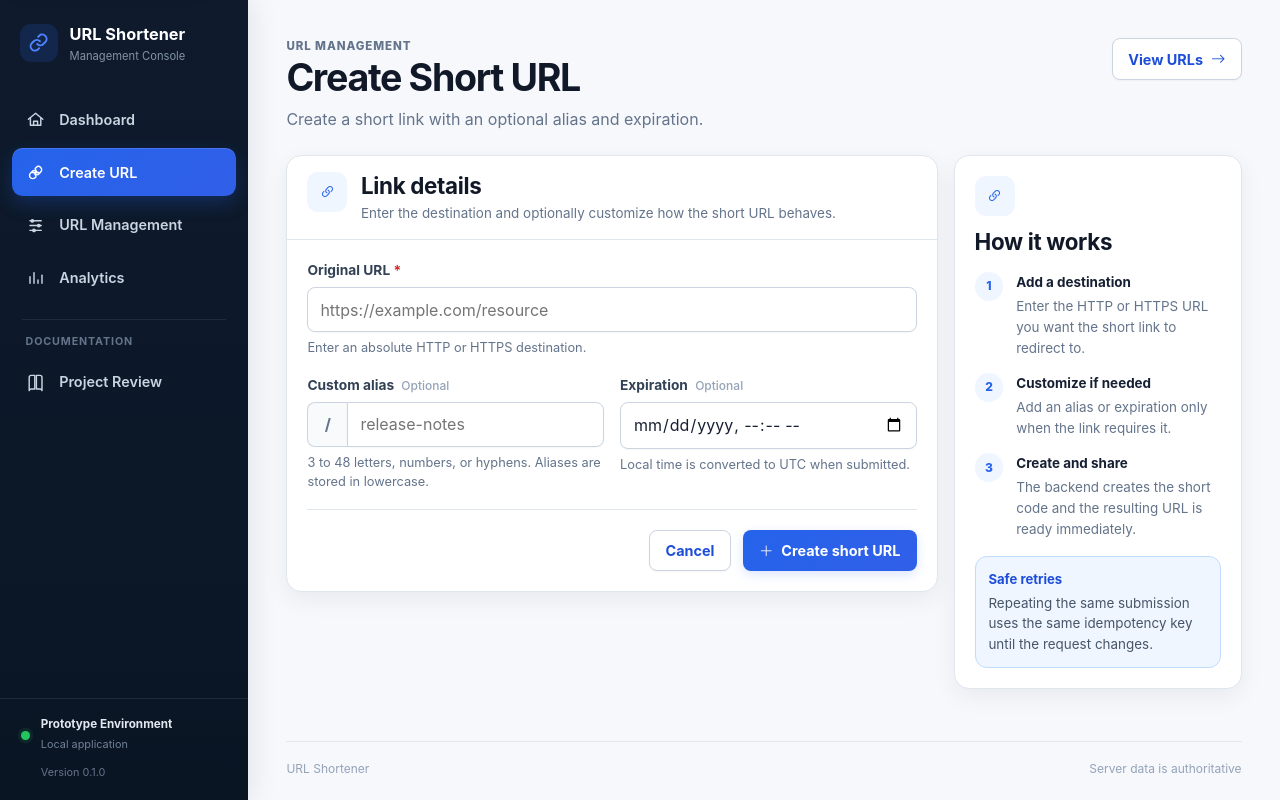
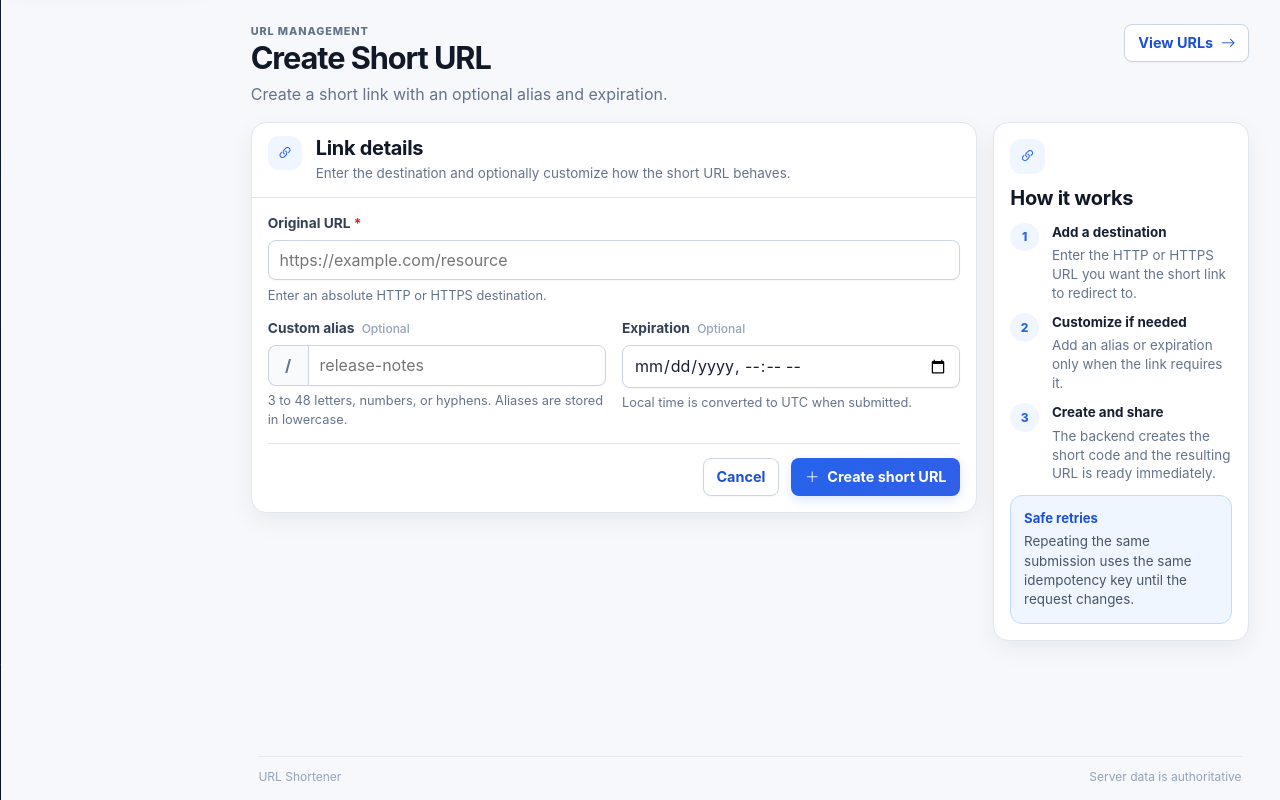
Before and after one commit to nikunj22799/UrlShortener, an Angular app in the folder frontend/: page /urls/new in a window 1280 px wide. Built offline with nearby package versions, Linux system fonts and the light colour scheme.

Commit message:
ft-review7

```diff
--- a/frontend/src/app/features/analytics/analytics-summary.component.css
+++ b/frontend/src/app/features/analytics/analytics-summary.component.css
@@ -5,18 +5,18 @@
 .summary-grid {
   display: grid;
   grid-template-columns: repeat(4, minmax(0, 1fr));
-  gap: var(--space-4);
+  gap: 0.75rem;
 }
 
 .summary-card {
   display: flex;
   min-width: 0;
-  min-height: 8.5rem;
+  min-height: 6.5rem;
   flex-direction: column;
   justify-content: center;
   border: 1px solid var(--color-border);
   border-radius: var(--radius-lg);
-  padding: 1.2rem;
+  padding: 0.9rem;
   background: var(--color-surface);
   box-shadow: var(--shadow-card);
   transition:
@@ -32,7 +32,7 @@
 }
 
 .summary-label {
-  margin-bottom: 0.55rem;
+  margin-bottom: 0.35rem;
   color: var(--color-muted);
   font-size: 0.76rem;
   font-weight: 750;
@@ -41,7 +41,7 @@
 .summary-value {
   overflow-wrap: anywhere;
   color: #0f172a;
-  font-size: 2rem;
+  font-size: 1.55rem;
   font-weight: 800;
   line-height: 1.1;
   letter-spacing: -0.025em;
@@ -60,7 +60,7 @@
 }
 
 .summary-description {
-  margin-top: 0.45rem;
+  margin-top: 0.3rem;
   color: var(--color-subtle);
   font-size: 0.72rem;
 }
--- a/frontend/src/app/features/create-url/create-url-page.component.css
+++ b/frontend/src/app/features/create-url/create-url-page.component.css
@@ -9,7 +9,7 @@
   display: grid;
   grid-template-columns:
     minmax(0, 1fr)
-    minmax(16rem, 18rem);
+    minmax(14rem, 16rem);
   align-items: start;
   gap: 1rem;
 }
@@ -32,7 +32,7 @@
   align-items: flex-start;
   gap: 0.85rem;
   border-bottom: 1px solid var(--color-border);
-  padding: 1rem 1.25rem;
+  padding: 0.8rem 1rem;
 }
 
 .panel-header h2,
@@ -50,9 +50,9 @@
 .panel-icon,
 .guidance-icon {
   display: inline-flex;
-  width: 2.5rem;
-  height: 2.5rem;
-  flex: 0 0 2.5rem;
+  width: 2.15rem;
+  height: 2.15rem;
+  flex: 0 0 2.15rem;
   align-items: center;
   justify-content: center;
   border-radius: 0.7rem;
@@ -62,8 +62,8 @@
 
 form {
   display: grid;
-  gap: 1.1rem;
-  padding: 1.25rem;
+  gap: 0.85rem;
+  padding: 1rem;
 }
 
 
@@ -123,7 +123,7 @@ form {
   justify-content: flex-end;
   gap: 0.75rem;
   border-top: 1px solid var(--color-border);
-  padding-top: 1.25rem;
+  padding-top: 0.9rem;
 }
 
 
@@ -132,7 +132,7 @@ form {
 .guidance-panel {
   position: sticky;
   top: 1rem;
-  padding: 1.25rem;
+  padding: 1rem;
 }
 
 .guidance-icon {
@@ -141,8 +141,8 @@ form {
 
 .guidance-list {
   display: grid;
-  gap: 0.9rem;
-  margin: 1rem 0;
+  gap: 0.65rem;
+  margin: 0.75rem 0;
   padding: 0;
   list-style: none;
 }
@@ -174,7 +174,7 @@ form {
 }
 
 .guidance-list p {
-  line-height: 1.55;
+  line-height: 1.4;
 }
 
 .guidance-note {
--- a/frontend/src/app/features/dashboard/dashboard-page.component.css
+++ b/frontend/src/app/features/dashboard/dashboard-page.component.css
@@ -12,15 +12,15 @@
 .metrics-grid {
   display: grid;
   grid-template-columns: repeat(4, minmax(0, 1fr));
-  gap: var(--space-4);
-  margin-bottom: var(--space-5);
+  gap: 0.75rem;
+  margin-bottom: 1rem;
 }
 
 .metric-card {
   min-width: 0;
   border: 1px solid var(--color-border);
   border-radius: var(--radius-lg);
-  padding: 1rem;
+  padding: 0.8rem;
   background: var(--color-surface);
   box-shadow: var(--shadow-card);
   transition:
@@ -38,15 +38,15 @@
 .metric-card__header {
   display: flex;
   align-items: center;
-  gap: 0.7rem;
-  margin-bottom: 0.65rem;
+  gap: 0.6rem;
+  margin-bottom: 0.45rem;
 }
 
 .metric-icon {
   display: inline-flex;
-  width: 2.4rem;
-  height: 2.4rem;
-  flex: 0 0 2.4rem;
+  width: 2.05rem;
+  height: 2.05rem;
+  flex: 0 0 2.05rem;
   align-items: center;
   justify-content: center;
   border-radius: 0.7rem;
@@ -98,7 +98,7 @@
   align-items: center;
   justify-content: space-between;
   gap: var(--space-4);
-  padding: 1rem 1.15rem;
+  padding: 0.75rem 0.9rem;
 }
 
 
@@ -154,11 +154,11 @@
     2.5rem;
   align-items: center;
   gap: 1rem;
-  padding-inline: 1.15rem;
+  padding-inline: 0.9rem;
 }
 
 .url-list__header {
-  min-height: 2.8rem;
+  min-height: 2.35rem;
   background: var(--color-surface-soft);
   color: var(--color-muted);
   font-size: 0.7rem;
@@ -168,7 +168,7 @@
 }
 
 .url-row {
-  min-height: 3.75rem;
+  min-height: 3.1rem;
   border-top: 1px solid #edf1f5;
   transition: background-color 140ms ease;
 }
--- a/frontend/src/app/features/url-management/url-details-page.component.css
+++ b/frontend/src/app/features/url-management/url-details-page.component.css
@@ -6,7 +6,7 @@
   display: grid;
   grid-template-columns:
     minmax(0, 1fr)
-    minmax(17rem, 20rem);
+    minmax(15rem, 18rem);
   align-items: start;
   gap: 0.75rem;
 }
@@ -14,7 +14,7 @@
 .details-main {
   display: grid;
   min-width: 0;
-  gap: 1rem;
+  gap: 0.75rem;
 }
 
 .details-card,
@@ -34,9 +34,9 @@
 
 .details-card__header {
   display: grid;
-  gap: 0.9rem;
+  gap: 0.65rem;
   border-bottom: 1px solid var(--color-border);
-  padding: 1rem 1.25rem;
+  padding: 0.8rem 1rem;
 }
 
 .identity {
@@ -44,7 +44,7 @@
   min-width: 0;
   align-items: flex-start;
   justify-content: space-between;
-  gap: 1rem;
+  gap: 0.75rem;
 }
 
 .identity h2 {
@@ -54,7 +54,7 @@
     Consolas,
     "Liberation Mono",
     monospace;
-  font-size: 1.3rem;
+  font-size: 1.15rem;
 }
 
 .primary-actions {
@@ -77,7 +77,7 @@
   min-width: 0;
   border-right: 1px solid var(--color-border);
   border-bottom: 1px solid var(--color-border);
-  padding: 0.8rem 1.25rem;
+  padding: 0.65rem 1rem;
 }
 
 .details-grid > div:nth-child(even) {
@@ -124,11 +124,11 @@
 /* Expiration */
 
 .expiration-card {
-  padding: 1.25rem;
+  padding: 1rem;
 }
 
 .section-heading {
-  margin-bottom: 0.85rem;
+  margin-bottom: 0.65rem;
 }
 
 .section-heading h2 {
@@ -160,7 +160,7 @@
 .lifecycle-card {
   position: sticky;
   top: 1rem;
-  padding: 1.1rem;
+  padding: 0.9rem;
 }
 
 .lifecycle-card > div:first-child p:last-child {
@@ -174,13 +174,13 @@
   grid-template-columns:
     repeat(2, minmax(0, 1fr));
   gap: 0.6rem;
-  margin: 1rem 0;
+  margin: 0.75rem 0;
 }
 
 .lifecycle-summary > div {
   border: 1px solid var(--color-border);
   border-radius: var(--radius-md);
-  padding: 0.8rem;
+  padding: 0.65rem;
   background: var(--color-surface-soft);
 }
 
@@ -212,7 +212,7 @@
   width: 100%;
   border: 1px solid var(--color-border);
   border-radius: var(--radius-md);
-  padding: 0.8rem;
+  padding: 0.65rem;
   background: var(--color-surface);
   color: var(--color-ink);
   text-align: left;
@@ -278,7 +278,7 @@
 .deleted-notice {
   border: 1px solid #fecaca;
   border-radius: var(--radius-md);
-  padding: 0.8rem;
+  padding: 0.65rem;
   background: var(--color-danger-soft);
   color: var(--color-danger-dark);
   font-size: 0.8rem;
@@ -323,7 +323,7 @@
   }
 
   .details-card__header {
-    padding: 1.1rem;
+    padding: 0.9rem;
   }
 
   .identity {
@@ -355,7 +355,7 @@
 
   .expiration-card,
   .lifecycle-card {
-    padding: 1.1rem;
+    padding: 0.9rem;
   }
 }
 
--- a/frontend/src/app/features/url-management/url-filter.component.css
+++ b/frontend/src/app/features/url-management/url-filter.component.css
@@ -7,7 +7,7 @@
   overflow: hidden;
   border: 1px solid var(--color-border);
   border-radius: var(--radius-lg);
-  padding: 1rem 1.1rem;
+  padding: 0.75rem 0.9rem;
   background: var(--color-surface);
   box-shadow: var(--shadow-card);
 }
@@ -17,7 +17,7 @@
   align-items: center;
   justify-content: space-between;
   gap: var(--space-4);
-  margin-bottom: 0.85rem;
+  margin-bottom: 0.6rem;
 }
 
 .filter-header h2 {
@@ -55,7 +55,7 @@
   display: grid;
   grid-template-columns: minmax(14rem, 2fr) repeat(5, minmax(7rem, 1fr));
   align-items: start;
-  gap: 0.75rem;
+  gap: 0.6rem;
 }
 
 .search-input {
@@ -103,7 +103,7 @@
 .filter-actions {
   display: flex;
   justify-content: flex-end;
-  margin-top: 0.85rem;
+  margin-top: 0.6rem;
 }
 
 @media (max-width: 76rem) {
--- a/frontend/src/app/layout/shell/shell.component.css
+++ b/frontend/src/app/layout/shell/shell.component.css
@@ -37,7 +37,7 @@
   z-index: 1000;
   inset: 0 auto 0 0;
   display: flex;
-  width: 15.5rem;
+  width: 13.75rem;
   flex-direction: column;
   overflow-y: auto;
   background:
@@ -54,7 +54,7 @@
 .content-shell {
   display: flex;
   min-height: 100vh;
-  margin-left: 15.5rem;
+  margin-left: 13.75rem;
   flex-direction: column;
 }
 
@@ -62,23 +62,26 @@
 /* Brand */
 
 .sidebar-header {
-  padding: 1.35rem 1.25rem 1.2rem;
+  display: flex;
+  align-items: center;
+  gap: 0.6rem;
+  padding: 0.9rem 0.8rem 0.75rem;
 }
 
 .brand {
   display: flex;
   min-width: 0;
   align-items: center;
-  gap: 0.75rem;
+  gap: 0.65rem;
   color: #ffffff;
   text-decoration: none;
 }
 
 .brand-icon {
   display: grid;
-  width: 2.35rem;
-  height: 2.35rem;
-  flex: 0 0 2.35rem;
+  width: 2.15rem;
+  height: 2.15rem;
+  flex: 0 0 2.15rem;
   place-items: center;
   border-radius: 0.7rem;
   background: rgba(37, 99, 235, 0.16);
@@ -86,8 +89,8 @@
 }
 
 .brand-icon svg {
-  width: 1.45rem;
-  height: 1.45rem;
+  width: 1.3rem;
+  height: 1.3rem;
   fill: none;
   stroke: currentColor;
   stroke-width: 2;
@@ -106,7 +109,7 @@
 
 .brand-text strong {
   overflow: hidden;
-  font-size: 1.02rem;
+  font-size: 0.94rem;
   text-overflow: ellipsis;
   white-space: nowrap;
 }
@@ -122,18 +125,18 @@
 
 .sidebar-nav {
   display: grid;
-  gap: 0.3rem;
-  padding: 0.75rem;
+  gap: 0.2rem;
+  padding: 0.55rem;
 }
 
 .nav-item {
   position: relative;
   display: flex;
-  min-height: 3rem;
+  min-height: 2.6rem;
   align-items: center;
-  gap: 0.8rem;
-  border-radius: 0.65rem;
-  padding: 0.7rem 0.85rem;
+  gap: 0.7rem;
+  border-radius: 0.6rem;
+  padding: 0.55rem 0.7rem;
   color: #cbd5e1;
   font-size: 0.9rem;
   font-weight: 600;
@@ -194,7 +197,7 @@
 
 .nav-divider {
   height: 1px;
-  margin: 0.75rem 0.6rem 0.6rem;
+  margin: 0.55rem 0.5rem 0.45rem;
   background: rgba(148, 163, 184, 0.14);
 }
 
@@ -214,7 +217,7 @@
 .sidebar-footer {
   margin-top: auto;
   border-top: 1px solid rgba(148, 163, 184, 0.14);
-  padding: 1.1rem 1.3rem 1.25rem;
+  padding: 0.8rem 0.9rem 0.9rem;
 }
 
 .environment-status {
@@ -249,9 +252,88 @@
 }
 
 .version {
-  margin: 0.7rem 0 0 1.25rem;
+  margin: 0.5rem 0 0 1.25rem;
   color: #64748b;
   font-size: 0.68rem;
+}
+
+
+/* Desktop sidebar collapse */
+
+.sidebar-toggle {
+  display: grid;
+  width: 1.9rem;
+  height: 1.9rem;
+  flex: 0 0 1.9rem;
+  place-items: center;
+  margin-left: auto;
+  border: 1px solid rgba(148, 163, 184, 0.2);
+  border-radius: 0.5rem;
+  background: rgba(255, 255, 255, 0.04);
+  color: #94a3b8;
+  cursor: pointer;
+}
+
+.sidebar-toggle:hover {
+  background: rgba(255, 255, 255, 0.08);
+  color: #ffffff;
+}
+
+.sidebar,
+.content-shell {
+  transition: width 180ms ease, margin-left 180ms ease;
+}
+
+.sidebar--collapsed {
+  width: 4.35rem;
+}
+
+.content-shell--sidebar-collapsed {
+  margin-left: 4.35rem;
+}
+
+.sidebar--collapsed .sidebar-header {
+  justify-content: center;
+  padding-inline: 0.5rem;
+}
+
+.sidebar--collapsed .brand-text,
+.sidebar--collapsed .nav-item > span:last-child,
+.sidebar--collapsed .nav-section-label,
+.sidebar--collapsed .environment-status > div,
+.sidebar--collapsed .version {
+  display: none;
+}
+
+.sidebar--collapsed .brand {
+  display: none;
+}
+
+.sidebar--collapsed .sidebar-toggle {
+  margin-left: 0;
+}
+
+.sidebar--collapsed .sidebar-nav {
+  padding-inline: 0.55rem;
+}
+
+.sidebar--collapsed .nav-item {
+  justify-content: center;
+  padding-inline: 0;
+}
+
+.sidebar--collapsed .nav-divider {
+  margin-inline: 0.2rem;
+}
+
+.sidebar--collapsed .sidebar-footer {
+  display: flex;
+  justify-content: center;
+  padding-inline: 0;
+}
+
+.sidebar--collapsed .environment-status {
+  gap: 0;
 }
 
 
@@ -259,13 +341,13 @@
 
 .main-content {
   width: 100%;
-  max-width: 100rem;
+  max-width: 96rem;
   flex: 1;
   margin-inline: auto;
   padding:
-    clamp(1.5rem, 3vw, 2.5rem)
-    clamp(1rem, 3vw, 3rem)
-    3rem;
+    clamp(1rem, 2vw, 1.5rem)
+    clamp(1rem, 2.4vw, 2rem)
+    1.5rem;
 }
 
 .app-footer {
@@ -277,7 +359,7 @@
   gap: 1rem;
   margin-inline: auto;
   border-top: 1px solid #e2e8f0;
-  padding: 1.1rem 0 1.4rem;
+  padding: 0.7rem 0 0.9rem;
   color: #94a3b8;
   font-size: 0.75rem;
 }
@@ -297,14 +379,6 @@
 /* Tablet */
 
 @media (max-width: 64rem) {
-  .sidebar {
-    width: 14.25rem;
-  }
-
-  .content-shell {
-    margin-left: 14.25rem;
-  }
-
   .brand-text small {
     display: none;
   }
@@ -314,6 +388,36 @@
 /* Mobile */
 
 @media (max-width: 48rem) {
+  .sidebar-toggle {
+    display: none;
+  }
+
+  .sidebar--collapsed {
+    width: min(18rem, 84vw);
+  }
+
+  .sidebar--collapsed .brand,
+  .sidebar--collapsed .nav-item > span:last-child,
+  .sidebar--collapsed .nav-section-label,
+  .sidebar--collapsed .environment-status > div,
+  .sidebar--collapsed .version {
+    display: initial;
+  }
+
+  .sidebar--collapsed .nav-item {
+    justify-content: flex-start;
+    padding: 0.55rem 0.7rem;
+  }
+
+  .sidebar--collapsed .sidebar-footer {
+    display: block;
+    padding: 0.8rem 0.9rem 0.9rem;
+  }
+
+  .content-shell--sidebar-collapsed {
+    margin-left: 0;
+  }
+
   .app-shell {
     padding-top: 4rem;
   }
@@ -410,9 +514,9 @@
 
   .main-content {
     padding:
-      1.5rem
       1rem
-      2.5rem;
+      0.85rem
+      1.25rem;
   }
 
   .app-footer {
--- a/frontend/src/app/layout/shell/shell.component.html
+++ b/frontend/src/app/layout/shell/shell.component.html
@@ -58,6 +58,7 @@
     id="sidebar-navigation"
     class="sidebar"
     [class.sidebar--open]="menuOpen()"
+    [class.sidebar--collapsed]="sidebarCollapsed()"
   >
     <div class="sidebar-header">
       <a
@@ -82,6 +83,21 @@
           <small>Management Console</small>
         </span>
       </a>
+
+      <button
+        class="sidebar-toggle"
+        type="button"
+        [attr.aria-label]="sidebarCollapsed() ? 'Expand sidebar' : 'Collapse sidebar'"
+        [attr.title]="sidebarCollapsed() ? 'Expand sidebar' : 'Collapse sidebar'"
+        (click)="toggleSidebar()"
+      >
+        <i
+          class="bi"
+          [class.bi-chevron-right]="sidebarCollapsed()"
+          [class.bi-chevron-left]="!sidebarCollapsed()"
+          aria-hidden="true"
+        ></i>
+      </button>
     </div>
 
     <nav class="sidebar-nav" aria-label="Primary navigation">
@@ -91,6 +107,7 @@
         routerLinkActive="nav-item--active"
         [routerLinkActiveOptions]="{ exact: true }"
         (click)="closeMenu()"
+        [attr.title]="sidebarCollapsed() ? 'Dashboard' : null"
       >
         <span class="nav-icon" aria-hidden="true">
           <svg viewBox="0 0 24 24">
@@ -108,6 +125,7 @@
         routerLink="/urls/new"
         routerLinkActive="nav-item--active"
         (click)="closeMenu()"
+        [attr.title]="sidebarCollapsed() ? 'Create URL' : null"
       >
         <span class="nav-icon" aria-hidden="true">
           <svg viewBox="0 0 24 24">
@@ -127,6 +145,7 @@
         routerLinkActive="nav-item--active"
         [routerLinkActiveOptions]="{ exact: true }"
         (click)="closeMenu()"
+        [attr.title]="sidebarCollapsed() ? 'URL Management' : null"
       >
         <span class="nav-icon" aria-hidden="true">
           <svg viewBox="0 0 24 24">
@@ -147,6 +166,7 @@
         routerLink="/analytics"
         routerLinkActive="nav-item--active"
         (click)="closeMenu()"
+        [attr.title]="sidebarCollapsed() ? 'Analytics' : null"
       >
         <span class="nav-icon" aria-hidden="true">
           <svg viewBox="0 0 24 24">
@@ -171,6 +191,7 @@
         routerLink="/project-review"
         routerLinkActive="nav-item--active"
         (click)="closeMenu()"
+        [attr.title]="sidebarCollapsed() ? 'Project Review' : null"
       >
         <span class="nav-icon" aria-hidden="true">
           <svg viewBox="0 0 24 24">
@@ -200,7 +221,10 @@
   </aside>
 
   <!-- Application content -->
-  <div class="content-shell">
+  <div
+    class="content-shell"
+    [class.content-shell--sidebar-collapsed]="sidebarCollapsed()"
+  >
     <main
       id="main-content"
       class="main-content"
--- a/frontend/src/app/layout/shell/shell.component.ts
+++ b/frontend/src/app/layout/shell/shell.component.ts
@@ -20,6 +20,7 @@ import { NotificationCenterComponent } from '../notification-center/notification
 })
 export class ShellComponent {
   protected readonly menuOpen = signal(false);
+  protected readonly sidebarCollapsed = signal(false);
 
   protected toggleMenu(): void {
     this.menuOpen.update((open) => !open);
@@ -28,4 +29,8 @@ export class ShellComponent {
   protected closeMenu(): void {
     this.menuOpen.set(false);
   }
+
+  protected toggleSidebar(): void {
+    this.sidebarCollapsed.update((collapsed) => !collapsed);
+  }
 }
--- a/frontend/src/app/shared/components/empty-state.component.css
+++ b/frontend/src/app/shared/components/empty-state.component.css
@@ -4,24 +4,24 @@
 
 .empty-state {
   display: flex;
-  min-height: 12rem;
+  min-height: 8.5rem;
   align-items: center;
   justify-content: center;
   flex-direction: column;
   border: 1px dashed var(--color-border-strong);
   border-radius: var(--radius-lg);
-  padding: 2rem 1.25rem;
+  padding: 1.25rem 1rem;
   background: var(--color-surface-soft);
   text-align: center;
 }
 
 .empty-state__icon {
   display: inline-flex;
-  width: 3rem;
-  height: 3rem;
+  width: 2.4rem;
+  height: 2.4rem;
   align-items: center;
   justify-content: center;
-  margin-bottom: 0.9rem;
+  margin-bottom: 0.6rem;
   border-radius: 0.8rem;
   background: var(--color-primary-soft);
   color: var(--color-primary);
@@ -44,7 +44,7 @@
   flex-wrap: wrap;
   justify-content: center;
   gap: 0.65rem;
-  margin-top: 1rem;
+  margin-top: 0.7rem;
 }
 
 .empty-state__actions:empty {
--- a/frontend/src/environments/environment.ts
+++ b/frontend/src/environments/environment.ts
@@ -1,4 +1,4 @@
 export const environment = {
   production: true,
-  apiBaseUrl: 'https://url-shortener-backend-z5mp.onrender.com',
+  apiBaseUrl: '',
 } as const;
--- a/frontend/src/index.html
+++ b/frontend/src/index.html
@@ -2,7 +2,7 @@
 <html lang="en">
   <head>
     <meta charset="utf-8">
-    <title>Link Operations</title>
+    <title>URL Shortener</title>
     <base href="/">
     <meta name="viewport" content="width=device-width, initial-scale=1">
     <meta name="color-scheme" content="light">
--- a/frontend/src/styles.css
+++ b/frontend/src/styles.css
@@ -66,7 +66,7 @@
 
   color: var(--color-ink);
   background: var(--color-canvas);
-  line-height: 1.5;
+  line-height: 1.45;
 }
 
 
@@ -150,14 +150,14 @@ h4 {
 
 h1 {
   margin-bottom: var(--space-2);
-  font-size: clamp(1.75rem, 3vw, 2.35rem);
+  font-size: clamp(1.6rem, 2.4vw, 1.95rem);
   line-height: 1.15;
   letter-spacing: -0.035em;
 }
 
 h2 {
   margin-bottom: var(--space-3);
-  font-size: clamp(1.15rem, 2vw, 1.4rem);
+  font-size: clamp(1.05rem, 1.6vw, 1.25rem);
   line-height: 1.25;
   letter-spacing: -0.015em;
 }
@@ -175,8 +175,8 @@ h3 {
   display: flex;
   align-items: flex-start;
   justify-content: space-between;
-  gap: var(--space-5);
-  margin-bottom: var(--space-5);
+  gap: var(--space-4);
+  margin-bottom: 1rem;
 }
 
 .page-header > div {
@@ -195,9 +195,9 @@ h3 {
 }
 
 .eyebrow {
-  margin-bottom: 0.4rem;
+  margin-bottom: 0.25rem;
   color: var(--color-primary);
-  font-size: 0.72rem;
+  font-size: 0.68rem;
   font-weight: 800;
   letter-spacing: 0.08em;
   text-transform: uppercase;
@@ -209,7 +209,7 @@ h3 {
 .card {
   border: 1px solid var(--color-border);
   border-radius: var(--radius-lg);
-  padding: clamp(1rem, 2vw, 1.5rem);
+  padding: clamp(0.85rem, 1.4vw, 1.1rem);
   background: var(--color-surface);
   box-shadow: var(--shadow-card);
 }
@@ -269,13 +269,13 @@ h3 {
 
 .button {
   display: inline-flex;
-  min-height: 2.6rem;
+  min-height: 2.35rem;
   align-items: center;
   justify-content: center;
   gap: var(--space-2);
   border: 1px solid transparent;
   border-radius: var(--radius-sm);
-  padding: 0.55rem 0.95rem;
+  padding: 0.45rem 0.8rem;
   background:
     linear-gradient(
       135deg,
@@ -340,7 +340,7 @@ h3 {
 }
 
 .button--small {
-  min-height: 2.2rem;
+  min-height: 2.05rem;
   padding: 0.38rem 0.7rem;
   font-size: 0.82rem;
 }
@@ -365,10 +365,10 @@ h3 {
 .field select,
 .field textarea {
   width: 100%;
-  min-height: 2.75rem;
+  min-height: 2.45rem;
   border: 1px solid var(--color-border-strong);
   border-radius: var(--radius-sm);
-  padding: 0.58rem 0.75rem;
+  padding: 0.48rem 0.68rem;
   background: var(--color-surface);
   color: var(--color-ink);
   outline: none;
@@ -446,7 +446,7 @@ h3 {
 .metric-value {
   margin: 0;
   color: #0f172a;
-  font-size: clamp(1.55rem, 3vw, 2.15rem);
+  font-size: clamp(1.35rem, 2vw, 1.7rem);
   font-weight: 800;
   line-height: 1.1;
   letter-spacing: -0.03em;
@@ -582,11 +582,11 @@ tbody tr:last-child td {
 
 .content-state {
   display: grid;
-  min-height: 10rem;
+  min-height: 7.5rem;
   place-items: center;
   border: 1px solid var(--color-border);
   border-radius: var(--radius-lg);
-  padding: var(--space-6);
+  padding: var(--space-4);
   background: var(--color-surface);
   color: var(--color-muted);
   text-align: center;
```
